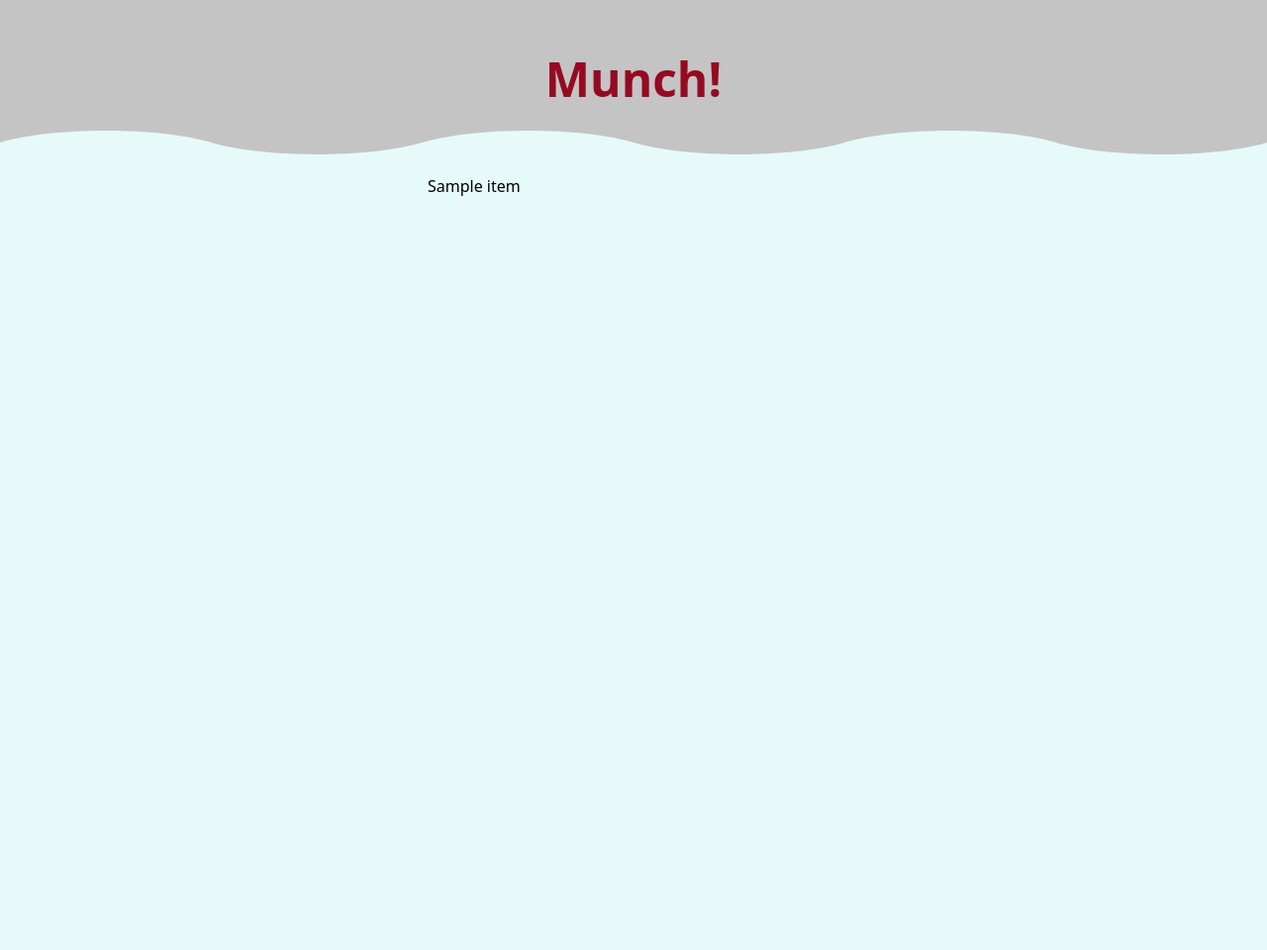
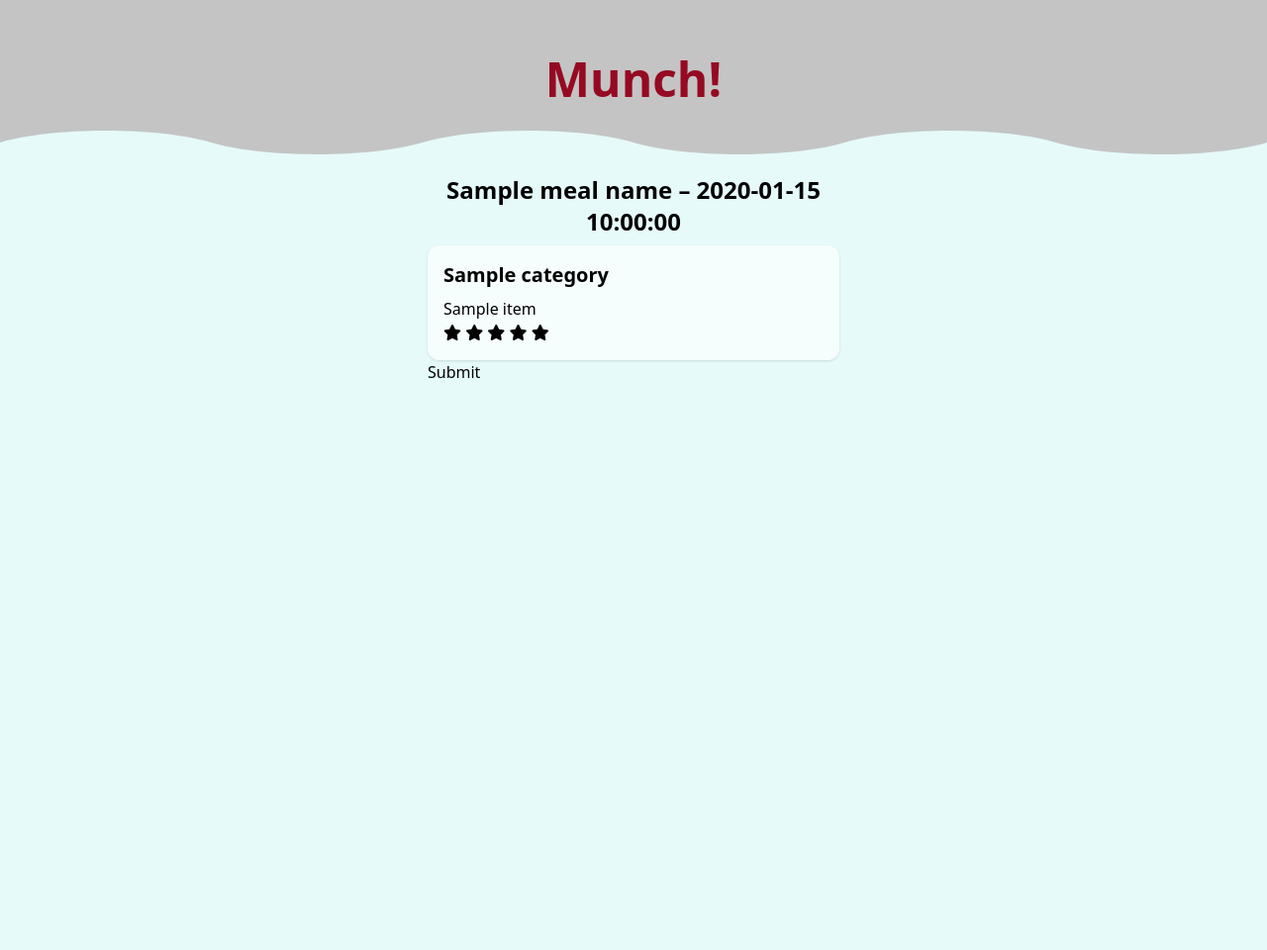
Before and after one commit to NewoIsTaken/munch, a Flask app: template templates/review.html in a window 1280 px wide. Shown: the whole page at 99% size. Run offline with Flask 3, Linux system fonts and the light colour scheme; the template is opened without the code that fills it: most values are stand-ins (such as "Sample title", 1, 10 or a date in 2020); some libraries are stand-ins or nearby versions.

Commit message:
Add stars to form rating

```diff
--- a/app.py
+++ b/app.py
@@ -7,17 +7,21 @@ from utilities import get_dhalls, get_menu, lunch_time, dinner_time
 app = Flask(__name__)
 
 # Setup variables to store the menu so we don't have to fetch it every time.
-lunch = {
-    "fetched_on": "",
-    "entrees": [],
-    "soups": []
-}
+location = []
 
-dinner = {
-    "fetched_on": "",
-    "entrees": [],
-    "soups": []
-}
+for i in range(99):
+    location.append({
+        "lunch": {
+            "fetched_on": "",
+            "entrees": [],
+            "soups": []
+        },
+        "dinner": {
+            "fetched_on": "",
+            "entrees": [],
+            "soups": []
+        }
+    })
 
 
 @app.route("/")
@@ -26,36 +30,29 @@ def index():
     return render_template("index.html")
 
 
-@app.route("/location")
-def location():
-    return render_template("location.html")
-
-
-@app.route("/entree-select")
-def entree_select():
-    return render_template("entree-select.html")
-
-
 @app.route("/review")
 def review():
     """Show review form for user to write review"""
+    # TODO: add check to make sure this user has yet to review this meal at this DHall
 
-    location_id = request.args.get("location")
+    location_id = int(request.args.get("location"))
 
     date = datetime.now()
     date_string = date.strftime("%m/%d/%Y")
 
     if lunch_time():
-        if lunch["fetched_on"] != date_string:
-            lunch.update(get_menu(location=location_id, meal=2))
+        if location[location_id]["lunch"]["fetched_on"] != date_string:
+            location[location_id]["lunch"].update(
+                get_menu(location=location_id, meal=2))
 
-        return render_template("review.html", entrees=lunch["entrees"], soups=lunch["soups"])
+        return render_template("review.html", dishes=location[location_id]["lunch"], meal_name="Lunch", meal_date=date_string)
 
     elif dinner_time():
-        if dinner["fetched_on"] != date_string:
-            dinner.update(get_menu(location=location_id, meal=3))
+        if location[location_id]["dinner"]["fetched_on"] != date_string:
+            location[location_id]["dinner"].update(
+                get_menu(location=location_id, meal=3))
 
-        return render_template("review.html", entrees=dinner["entrees"], soups=dinner["soups"])
+        return render_template("review.html", dishes=location[location_id]["dinner"], meal_name="Dinner", meal_date=date_string)
 
     else:
         return redirect("/reviews")
@@ -70,16 +67,16 @@ def select_dhall():
     return render_template("dhall-select.html", dhalls=dhalls)
 
 
-@app.route("/menu")
-def menu():
-    return render_template("index.html")
-
-
 @app.route("/reviews")
 def reviews():
     return render_template("reviews.html")
 
 
+@app.route("/menu")
+def menu():
+    return render_template("menu.html")
+
+
 @app.route("/about")
 def about():
     return render_template("about.html")
--- a/templates/layout.html
+++ b/templates/layout.html
@@ -6,6 +6,7 @@
     <meta name="viewport" content="initial-scale=1, width=device-width" />
 
     <script src="https://cdn.jsdelivr.net/npm/@tailwindcss/browser@4"></script>
+    <script src="https://kit.fontawesome.com/f21a1f864f.js" crossorigin="anonymous"></script>
 
     <link href="/static/styles.css" rel="stylesheet" />
 
@@ -35,15 +36,11 @@
 
         <!-- Seamless sine-like wave: gray above, azure below -->
         <div class="absolute bottom-0 left-0 w-full leading-[0]">
-			<svg
-			class="block w-full h-8"
-			xmlns="http://www.w3.org/2000/svg"
-			viewBox="0 0 120 20"
+            <svg class="block w-full h-8" xmlns="http://www.w3.org/2000/svg" viewBox="0 0 120 20"
                 preserveAspectRatio="none">
 
                 <!-- Midline at y=10, amplitude 5, repeats uniformly -->
-			<path
-				d="
+                <path d="
 				M0,10
 				C5,0   15,0   20,10
 				S35,20 40,10
@@ -51,8 +48,7 @@
 				S75,20 80,10
 				S95,0  100,10
 				S115,20 120,10
-				V20 H0 Z"
-				fill="#E6FAFA" />
+				V20 H0 Z" fill="#E6FAFA" />
             </svg>
         </div>
     </header>
@@ -66,4 +62,5 @@
     </main>
 
 </body>
+
 </html>
--- a/templates/review.html
+++ b/templates/review.html
@@ -3,8 +3,60 @@
 
 {% block main %}
 
-{% for item in entrees %}
-<p>{{ item["Recipe_Print_As_Name"] }}</p>
-{% endfor %}
+
+
+<h2 class="text-2xl font-semibold text-off-black text-center mb-2">{{ meal_name }} – {{ meal_date }}</h2>
+
+<div class="space-y-6 w-full max-w-xl mx-auto text-left">
+    <form method="post" action="/rate">
+        {% for category in dishes %}
+        {% if category != "fetched_on" %}
+        <div class="bg-white/60 rounded-xl shadow p-4">
+            <h3 class="text-xl font-bold text-off-black mb-2">
+                {{ category }}
+            </h3>
+            <ul class="list-disc list-inside text-off-black">
+                {% for item in dishes[category] %}
+                <p class="mt-2">{{ item["Recipe_Print_As_Name"] }}</p>
+                <i class="fa-solid fa-star cursor-pointer" id="{{ item['Recipe_Print_As_Name'] }}_1"
+                    onclick="onStarClick(this)"></i>
+                <i class="fa-solid fa-star cursor-pointer" id="{{ item['Recipe_Print_As_Name'] }}_2"
+                    onclick="onStarClick(this)"></i>
+                <i class="fa-solid fa-star cursor-pointer" id="{{ item['Recipe_Print_As_Name'] }}_3"
+                    onclick="onStarClick(this)"></i>
+                <i class="fa-solid fa-star cursor-pointer" id="{{ item['Recipe_Print_As_Name'] }}_4"
+                    onclick="onStarClick(this)"></i>
+                <i class="fa-solid fa-star cursor-pointer" id="{{ item['Recipe_Print_As_Name'] }}_5"
+                    onclick="onStarClick(this)"></i>
+                <input type="number" min="1" max="5" name="{{ item['Recipe_Print_As_Name'] }}"
+                    id="{{ item['Recipe_Print_As_Name'] }}" hidden>
+                {% endfor %}
+            </ul>
+        </div>
+        {% endif %}
+        {% endfor %}
+        <input type="submit" name="submit" id="submit">
+    </form>
+</div>
+<script>
+    function onStarClick(element) {
+        const elementId = element.id;
+        const idArray = elementId.split("_");
+        const dishName = idArray[0];
+        const dishRating = parseInt(idArray[1]);
+
+        const ratingInput = document.getElementById(dishName);
+        ratingInput.value = dishRating;
+
+        for (let i = 1; i <= dishRating; i++) {
+            const star = document.getElementById(dishName + "_" + i);
+            star.classList.add("text-orange-400");
+        }
+        for (let i = dishRating + 1; i <= 5; i++) {
+            const star = document.getElementById(dishName + "_" + i);
+            star.classList.remove("text-orange-400");
+        }
+    }
+</script>
 
 {% endblock %}
--- a/utilities.py
+++ b/utilities.py
@@ -34,7 +34,7 @@ def get_menu(location, meal):
     endpoint = "recipes"
 
     params = {
-        "locationId": location
+        "locationId": f'{location:02}'
     }
 
     response = requests.get(
```
Also changed, not shown: templates/menu.html (line endings or trailing spaces). Lines whose indentation alone changed are shown as unchanged.
